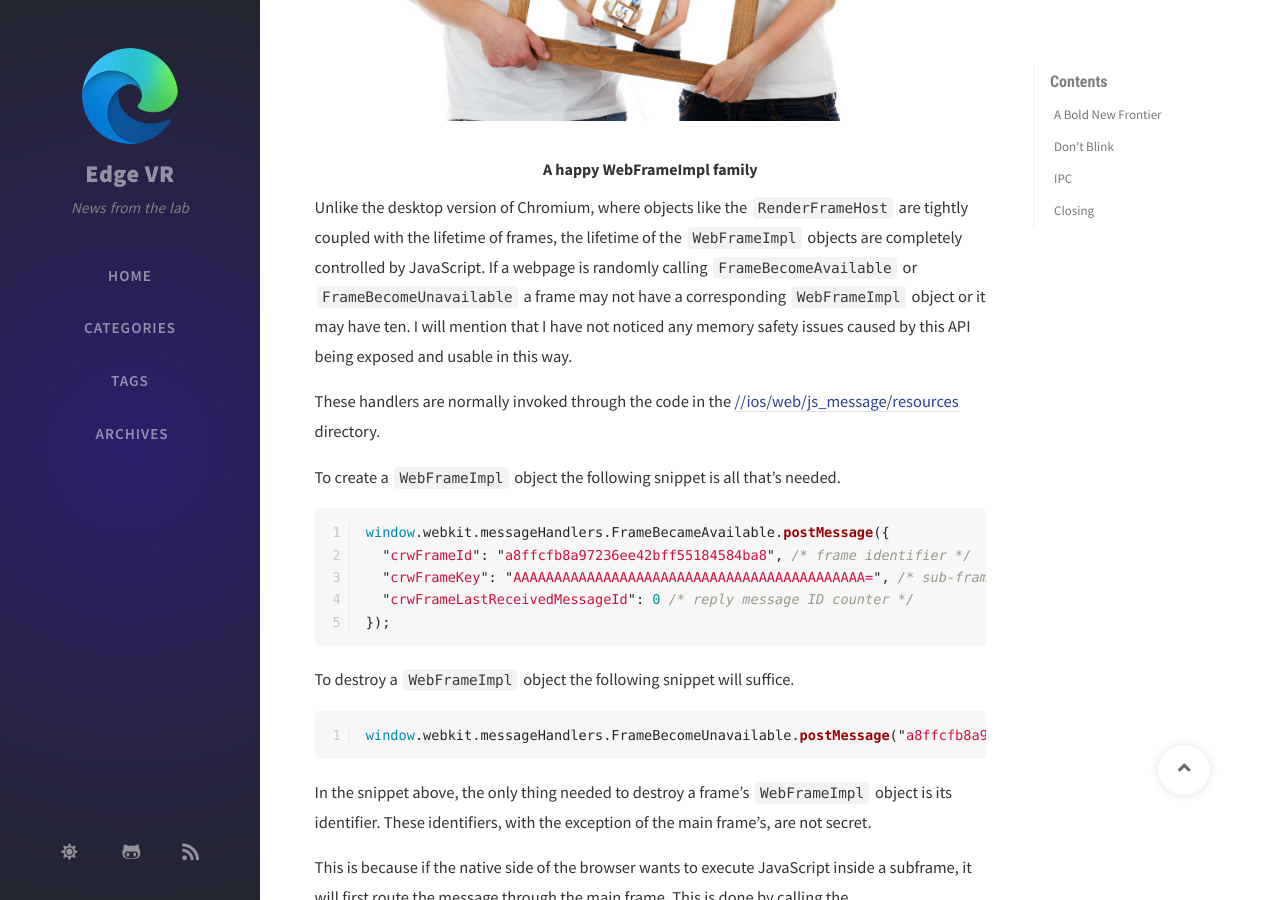
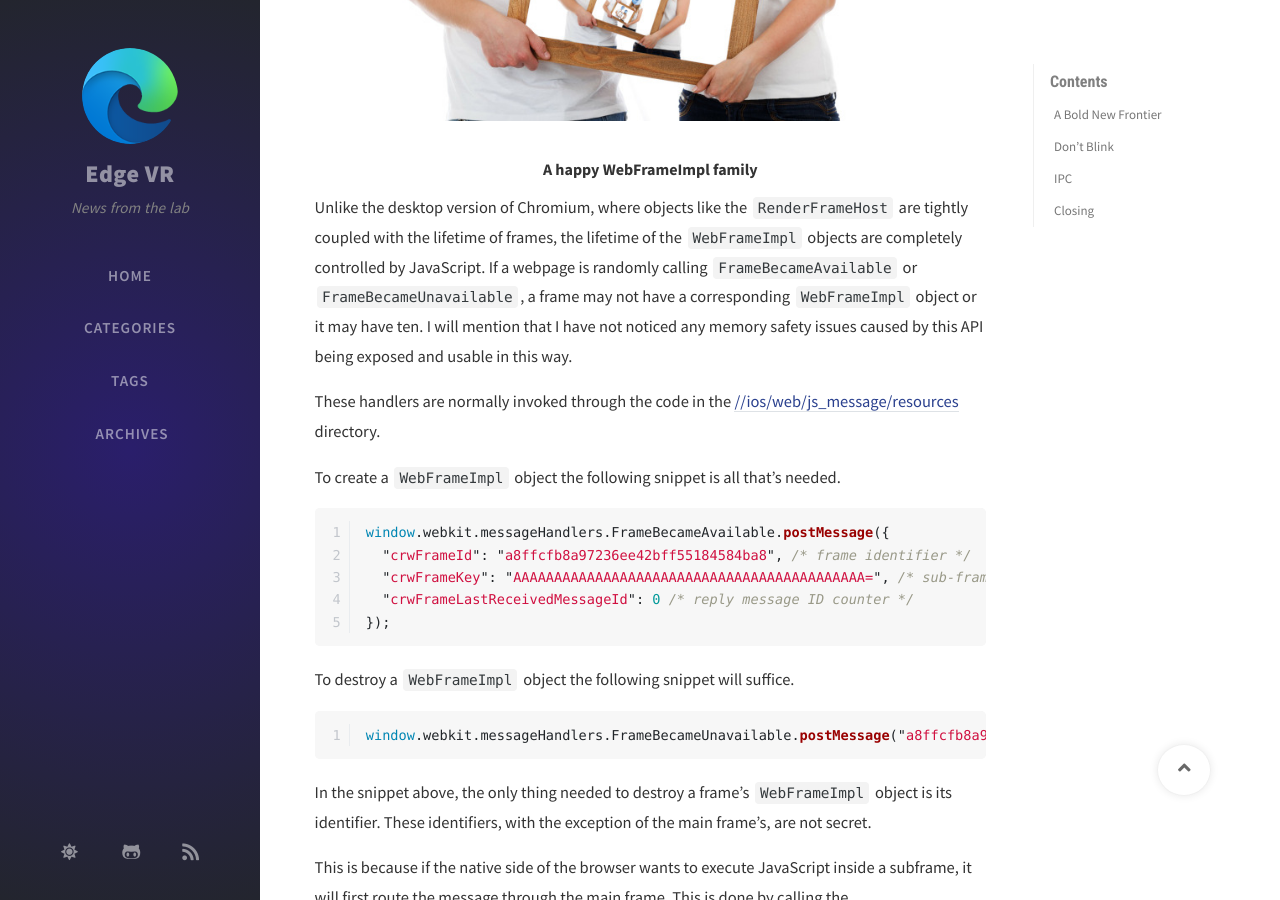
Before and after one commit to mikehoffms/edgevr, a Jekyll site: the page built from _posts/2020-10-16-Hacking-Chrome-iOS.md, in a window 1280 px wide and 900 px high, scrolled down 2203 px. Built offline with Jekyll 4.4.1, drawn with Linux system fonts in a browser that asks for light colours; nearby versions of some CDN libraries; comment, search, counter and statistics services are not loaded.

Commit message:
grammar, FrameBecome -> FrameBecame

````diff
--- a/_posts/2020-10-16-Hacking-Chrome-iOS.md
+++ b/_posts/2020-10-16-Hacking-Chrome-iOS.md
@@ -47,7 +47,7 @@ Let's discuss the first two message handlers as a pair. These are the handlers t
 </div>
 
 
-Unlike the desktop version of Chromium, where objects like the `RenderFrameHost` are tightly coupled with the lifetime of frames, the lifetime of the `WebFrameImpl` objects are completely controlled by JavaScript. If a webpage is randomly calling `FrameBecomeAvailable` or `FrameBecomeUnavailable` a frame may not have a corresponding `WebFrameImpl` object or it may have ten. I will mention that I have not noticed any memory safety issues caused by this API being exposed and usable in this way.
+Unlike the desktop version of Chromium, where objects like the `RenderFrameHost` are tightly coupled with the lifetime of frames, the lifetime of the `WebFrameImpl` objects are completely controlled by JavaScript. If a webpage is randomly calling `FrameBecameAvailable` or `FrameBecameUnavailable`, a frame may not have a corresponding `WebFrameImpl` object or it may have ten. I will mention that I have not noticed any memory safety issues caused by this API being exposed and usable in this way.
 
 These handlers are normally invoked through the code in the [//ios/web/js_message/resources](https://source.chromium.org/chromium/chromium/src/+/master:ios/web/js_messaging/resources/) directory.
 
@@ -64,7 +64,7 @@ window.webkit.messageHandlers.FrameBecameAvailable.postMessage({
 To destroy a `WebFrameImpl` object the following snippet will suffice.
 
 ```javascript
-window.webkit.messageHandlers.FrameBecomeUnavailable.postMessage("a8ffcfb8a97236ee42bff55184584ba8")
+window.webkit.messageHandlers.FrameBecameUnavailable.postMessage("a8ffcfb8a97236ee42bff55184584ba8")
 ```
 
 In the snippet above, the only thing needed to destroy a frame's `WebFrameImpl` object is its identifier. These identifiers, with the exception of the main frame's, are not secret.
````
